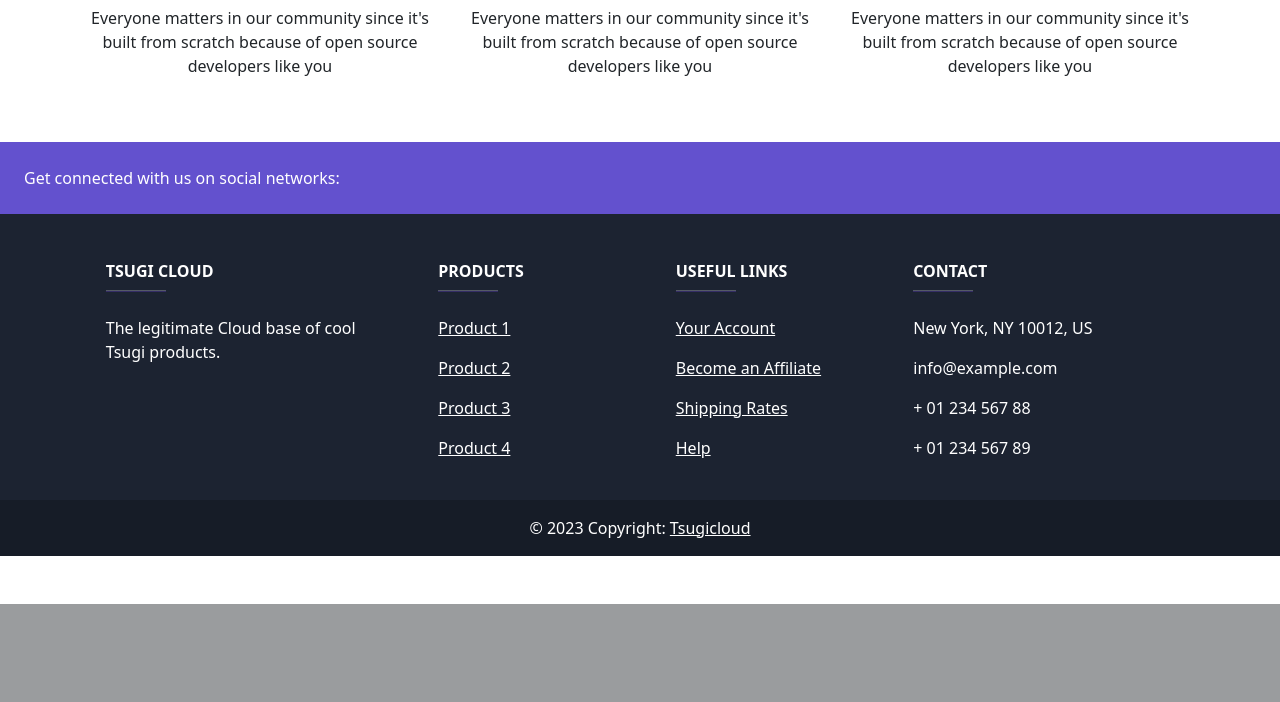
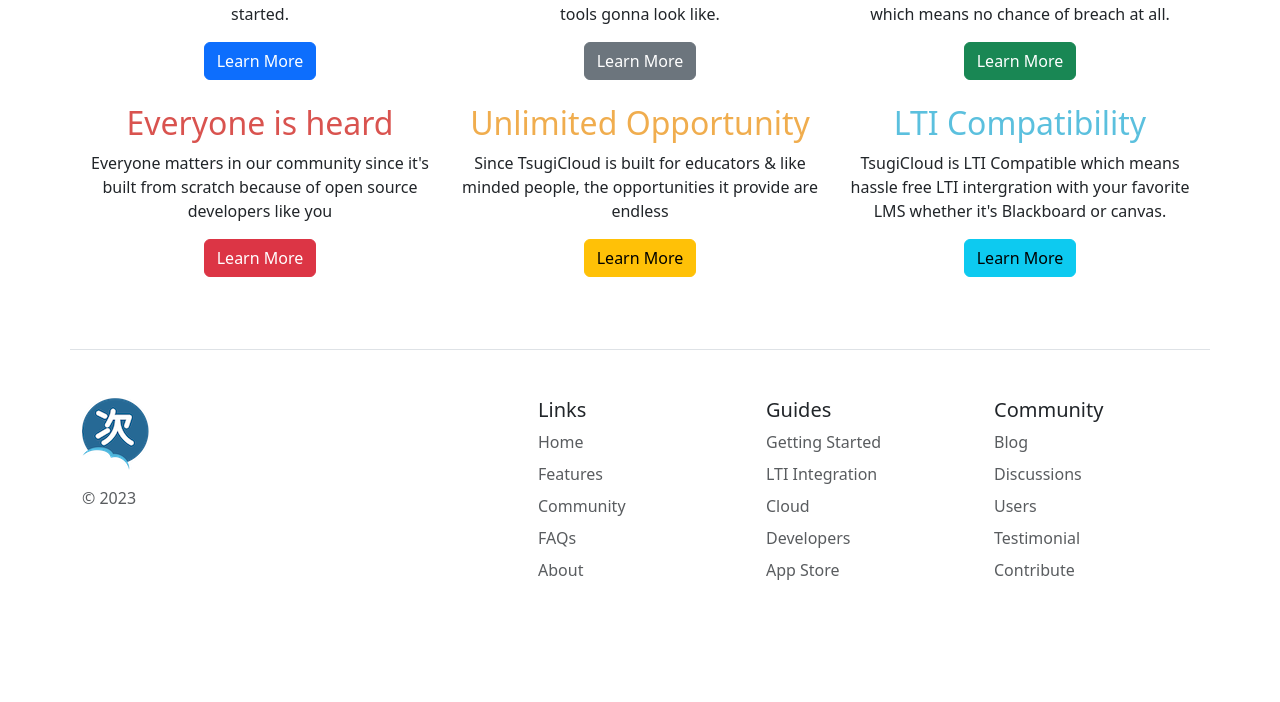
Before and after one commit to pravintargaryen/tsugicloud2023, a PHP site: page / in a window 1280 px wide. Shown: the part 1076-1778 px from the top of the page. Before the commit the page ends 1680 px from the top, so only its background shows below. Run offline with PHP 8.4, Linux system fonts and the light colour scheme.

Commit message:
Add files via upload

```diff
--- a/footer.php
+++ b/footer.php
@@ -1,151 +1,54 @@
 <?php
 class footer {
     static function footer() {
-        echo('<!-- Remove the container if you want to extend the Footer to full width. -->
-        <div class="my-5">
+        echo('
+        <div class="container">
+        <footer class="row row-cols-1 row-cols-sm-2 row-cols-md-5 py-5 my-5 border-top">
+          <div class="col mb-3">
+            <a href="index.php" class="d-flex align-items-center mb-3 link-dark text-decoration-none">
+              <img class="bi me-2" src="logo/TsugiCloud.org/tsugicloud-org_gravatar_72.png"/></img>
+            </a>
+            <p class="text-muted">&copy; 2023</p>
+          </div>
 
-          <!-- Footer -->
-          <footer
-                  class="text-center text-lg-start text-white"
-                  style="background-color: #1c2331"
-                  >
-            <!-- Section: Social media -->
-            <section
-                     class="d-flex justify-content-between p-4"
-                     style="background-color: #6351ce"
-                     >
-              <!-- Left -->
-              <div class="me-5">
-                <span>Get connected with us on social networks:</span>
-              </div>
-              <!-- Left -->
+          <div class="col mb-3">
 
-              <!-- Right -->
-              <div>
-                <a href="" class="text-white me-4">
-                  <i class="fab fa-facebook-f"></i>
-                </a>
-                <a href="" class="text-white me-4">
-                  <i class="fab fa-twitter"></i>
-                </a>
-                <a href="" class="text-white me-4">
-                  <i class="fab fa-google"></i>
-                </a>
-                <a href="" class="text-white me-4">
-                  <i class="fab fa-instagram"></i>
-                </a>
-                <a href="" class="text-white me-4">
-                  <i class="fab fa-linkedin"></i>
-                </a>
-                <a href="" class="text-white me-4">
-                  <i class="fab fa-github"></i>
-                </a>
-              </div>
-              <!-- Right -->
-            </section>
-            <!-- Section: Social media -->
+          </div>
 
-            <!-- Section: Links  -->
-            <section class="">
-              <div class="container text-center text-md-start mt-5">
-                <!-- Grid row -->
-                <div class="row mt-3">
-                  <!-- Grid column -->
-                  <div class="col-md-3 col-lg-4 col-xl-3 mx-auto mb-4">
-                    <!-- Content -->
-                    <h6 class="text-uppercase fw-bold">Tsugi Cloud</h6>
-                    <hr
-                        class="mb-4 mt-0 d-inline-block mx-auto"
-                        style="width: 60px; background-color: #7c4dff; height: 2px"
-                        />
-                    <p>
-                      The legitimate Cloud base of cool Tsugi products.
-                    </p>
-                  </div>
-                  <!-- Grid column -->
+          <div class="col mb-3">
+            <h5>Links</h5>
+            <ul class="nav flex-column">
+              <li class="nav-item mb-2"><a href="#" class="nav-link p-0 text-muted">Home</a></li>
+              <li class="nav-item mb-2"><a href="#" class="nav-link p-0 text-muted">Features</a></li>
+              <li class="nav-item mb-2"><a href="#" class="nav-link p-0 text-muted">Community</a></li>
+              <li class="nav-item mb-2"><a href="#" class="nav-link p-0 text-muted">FAQs</a></li>
+              <li class="nav-item mb-2"><a href="#" class="nav-link p-0 text-muted">About</a></li>
+            </ul>
+          </div>
 
-                  <!-- Grid column -->
-                  <div class="col-md-2 col-lg-2 col-xl-2 mx-auto mb-4">
-                    <!-- Links -->
-                    <h6 class="text-uppercase fw-bold">Products</h6>
-                    <hr
-                        class="mb-4 mt-0 d-inline-block mx-auto"
-                        style="width: 60px; background-color: #7c4dff; height: 2px"
-                        />
-                    <p>
-                      <a href="#!" class="text-white">Product 1</a>
-                    </p>
-                    <p>
-                      <a href="#!" class="text-white">Product 2</a>
-                    </p>
-                    <p>
-                      <a href="#!" class="text-white">Product 3</a>
-                    </p>
-                    <p>
-                      <a href="#!" class="text-white">Product 4</a>
-                    </p>
-                  </div>
-                  <!-- Grid column -->
+          <div class="col mb-3">
+            <h5>Guides</h5>
+            <ul class="nav flex-column">
+              <li class="nav-item mb-2"><a href="#" class="nav-link p-0 text-muted">Getting Started</a></li>
+              <li class="nav-item mb-2"><a href="#" class="nav-link p-0 text-muted">LTI Integration</a></li>
+              <li class="nav-item mb-2"><a href="#" class="nav-link p-0 text-muted">Cloud</a></li>
+              <li class="nav-item mb-2"><a href="#" class="nav-link p-0 text-muted">Developers</a></li>
+              <li class="nav-item mb-2"><a href="#" class="nav-link p-0 text-muted">App Store</a></li>
+            </ul>
+          </div>
 
-                  <!-- Grid column -->
-                  <div class="col-md-3 col-lg-2 col-xl-2 mx-auto mb-4">
-                    <!-- Links -->
-                    <h6 class="text-uppercase fw-bold">Useful links</h6>
-                    <hr
-                        class="mb-4 mt-0 d-inline-block mx-auto"
-                        style="width: 60px; background-color: #7c4dff; height: 2px"
-                        />
-                    <p>
-                      <a href="#!" class="text-white">Your Account</a>
-                    </p>
-                    <p>
-                      <a href="#!" class="text-white">Become an Affiliate</a>
-                    </p>
-                    <p>
-                      <a href="#!" class="text-white">Shipping Rates</a>
-                    </p>
-                    <p>
-                      <a href="#!" class="text-white">Help</a>
-                    </p>
-                  </div>
-                  <!-- Grid column -->
-
-                  <!-- Grid column -->
-                  <div class="col-md-4 col-lg-3 col-xl-3 mx-auto mb-md-0 mb-4">
-                    <!-- Links -->
-                    <h6 class="text-uppercase fw-bold">Contact</h6>
-                    <hr
-                        class="mb-4 mt-0 d-inline-block mx-auto"
-                        style="width: 60px; background-color: #7c4dff; height: 2px"
-                        />
-                    <p><i class="fas fa-home mr-3"></i> New York, NY 10012, US</p>
-                    <p><i class="fas fa-envelope mr-3"></i> info@example.com</p>
-                    <p><i class="fas fa-phone mr-3"></i> + 01 234 567 88</p>
-                    <p><i class="fas fa-print mr-3"></i> + 01 234 567 89</p>
-                  </div>
-                  <!-- Grid column -->
-                </div>
-                <!-- Grid row -->
-              </div>
-            </section>
-            <!-- Section: Links  -->
-
-            <!-- Copyright -->
-            <div
-                 class="text-center p-3"
-                 style="background-color: rgba(0, 0, 0, 0.2)"
-                 >
-              © 2023 Copyright:
-              <a class="text-white" href="#"
-                 >Tsugicloud</a
-                >
-            </div>
-            <!-- Copyright -->
-          </footer>
-          <!-- Footer -->
-
-        </div>
-        <!-- End of .container -->');
+          <div class="col mb-3">
+            <h5>Community</h5>
+            <ul class="nav flex-column">
+              <li class="nav-item mb-2"><a href="#" class="nav-link p-0 text-muted">Blog</a></li>
+              <li class="nav-item mb-2"><a href="#" class="nav-link p-0 text-muted">Discussions</a></li>
+              <li class="nav-item mb-2"><a href="#" class="nav-link p-0 text-muted">Users</a></li>
+              <li class="nav-item mb-2"><a href="#" class="nav-link p-0 text-muted">Testimonial</a></li>
+              <li class="nav-item mb-2"><a href="#" class="nav-link p-0 text-muted">Contribute</a></li>
+            </ul>
+          </div>
+        </footer>
+      </div>');
     }
 }
 
--- a/index.php
+++ b/index.php
@@ -10,25 +10,25 @@ require_once 'nav.php';
     <button type="button" data-bs-target="#carouselExampleCaptions" data-bs-slide-to="2" aria-label="Slide 3"></button>
   </div>
   <div class="carousel-inner">
-    <div class="carousel-item active">
+    <div class="carousel-item active" data-bs-interval="1000">
       <img src="https://upload.wikimedia.org/wikipedia/commons/thumb/b/be/ArtAndFeminism_MoMA18_-_30_-_Editing_with_Megan_Wacha.jpg/1024px-ArtAndFeminism_MoMA18_-_30_-_Editing_with_Megan_Wacha.jpg" class="d-block w-100" alt="...">
       <div class="carousel-caption d-none d-md-block">
-        <h5>First slide label</h5>
-        <p>Some representative placeholder content for the first slide.</p>
+        <h5>Live Support</h5>
+        <p>Tsugicloud offers live support across different organizations.You are on the right hands, we got you covered</p>
       </div>
     </div>
-    <div class="carousel-item">
+    <div class="carousel-item" data-bs-interval="1000">
       <img src="https://upload.wikimedia.org/wikipedia/commons/thumb/3/35/200131-D-RQ659-0001.JPG/1024px-200131-D-RQ659-0001.JPG" class="d-block w-100" alt="...">
       <div class="carousel-caption d-none d-md-block">
-        <h5>Second slide label</h5>
-        <p>Some representative placeholder content for the second slide.</p>
+        <h5>Launch your growth</h5>
+        <p>With Tsugicloud you are always a step head and your productivity grows like a rocket</p>
       </div>
     </div>
-    <div class="carousel-item">
+    <div class="carousel-item" data-bs-interval="1000">
       <img src="https://upload.wikimedia.org/wikipedia/commons/thumb/0/02/Junction_2015.jpg/1024px-Junction_2015.jpg" class="d-block w-100" alt="...">
       <div class="carousel-caption d-none d-md-block">
-        <h5>Third slide label</h5>
-        <p>Some representative placeholder content for the third slide.</p>
+        <h5>Open Community</h5>
+        <p>Tsugicloud is powered by an enthusiastic developers community. You can become one too.</p>
       </div>
     </div>
   </div>
@@ -41,23 +41,53 @@ require_once 'nav.php';
     <span class="visually-hidden">Next</span>
   </button>
 </div>
+<br>
 <div class="container text-center">
   <div class="row align-items-center">
     <div class="col">
-      <h2>Including all Voices</h2>
-      <p>Everyone matters in our community since it's built from scratch because of open source developers like you </p>
+      <h2 style="color:#0275d8">Get Started</h2>
+      <p>A place for anyone just getting started on Tsugicloud just like you. Read our docs to get started.  </p>
+      <button type="button" class="btn btn-primary">Learn More</button>
     </div>
     <div class="col">
-    <h2>Unlocking Opportunity</h2>
-    <p>Everyone matters in our community since it's built from scratch because of open source developers like you </p>
+    <h2 style="color:#292b2c">Customizable</h2>
+    <p>Experience TsugiCloud the way you want including UI/UX. After all you decide how your tools gonna look like. </p>
+    <button type="button" class="btn btn-secondary">Learn More</button>
     </div>
     <div class="col">
-    <h2>Protecting Users</h2>
-    <p>Everyone matters in our community since it's built from scratch because of open source developers like you </p>
+    <h2 style="color:#5cb85c">User Protectable</h2>
+    <p>All your data will be ending up in your server. So there's no hassle or third party requirments which
+      means no chance of breach at all.
+    </p>
+    <button type="button" class="btn btn-success">Learn More</button>
     </div>
+
   </div>
 </div>
+<br>
+<div class="container text-center">
+  <div class="row align-items-center">
+    <div class="col">
+      <h2 style="color:#d9534f">Everyone is heard</h2>
+      <p>Everyone matters in our community since it's built from scratch because of open source developers like you </p>
+      <button type="button" class="btn btn-danger">Learn More</button>
+    </div>
+    <div class="col">
+    <h2 style="color:#f0ad4e">Unlimited Opportunity</h2>
+    <p>Since TsugiCloud is built for educators & like minded people, the opportunities it provide are endless </p>
+    <button type="button" class="btn btn-warning">Learn More</button>
+    </div>
+    <div class="col">
+    <h2 style="color:#5bc0de">LTI Compatibility</h2>
+    <p>TsugiCloud is LTI Compatible which means hassle free LTI intergration with your favorite LMS whether it's Blackboard or canvas. </p>
+    <button type="button" class="btn btn-info">Learn More</button>
+    </div>
+
+  </div>
+</div>
+<br>
 <?php
 require_once 'footer.php';
 ?>
+
 </html>
--- a/nav.php
+++ b/nav.php
@@ -1,13 +1,15 @@
 <?php
 class nav {
 static function navbar() {
-    echo ('<nav class= "navbar navbar-expand-lg bg-dark" data-bs-theme="dark">
+    echo ('
+  <nav class="navbar navbar-expand-lg fixed-top navbar-dark bg-dark" aria-label="Main navigation">
   <div class="container-fluid">
-      <a class="navbar-brand" href="index.php"><img src ="logo/logo.png" height="50px"/></a>
-      <button class="navbar-toggler" type="button" data-bs-toggle="collapse" data-bs-target="#navbarSupportedContent" aria-controls="navbarSupportedContent" aria-expanded="false" aria-label="Toggle navigation">
+    <a class="navbar-brand" href="index.php"><img src ="logo/logo.png" height="30px"/></a>
+    <button class="navbar-toggler p-0 border-0" type="button" id="navbarSideCollapse" aria-label="Toggle navigation">
       <span class="navbar-toggler-icon"></span>
     </button>
-      <div class="collapse navbar-collapse" id="navbarSupportedContent">
+
+    <div class="navbar-collapse offcanvas-collapse" id="navbarsExampleDefault">
       <ul class="navbar-nav me-auto mb-2 mb-lg-0">
         <li class="nav-item">
         <a class="nav-link active" aria-current="page" href="index.php">Home</a>
@@ -16,20 +18,17 @@ static function navbar() {
         <a class="nav-link" href="https://www.tsugicloud.org/tsugidash" target="_Blank">App Store</a>
         </li>
         <li class="nav-item dropdown">
-            <a class="nav-link dropdown-toggle" href="#" role="button" data-bs-toggle="dropdown" aria-expanded="false">
-              More
-            </a>
+          <a class="nav-link dropdown-toggle" href="#" data-bs-toggle="dropdown" aria-expanded="false">More</a>
           <ul class="dropdown-menu">
-              <li><a class="dropdown-item" href="#">Docs</a></li>
+            <li><a class="dropdown-item" href="docs.php">Docs</a></li>
             <li><a class="dropdown-item" href="#">Privacy</a></li>
-              <li><hr class="dropdown-divider"></li>
             <li><a class="dropdown-item" href="#">FAQ</a></li>
           </ul>
         </li>
       </ul>
       <form class="d-flex" role="search">
         <input class="form-control me-2" type="search" placeholder="Search" aria-label="Search">
-          <button class="btn btn-outline-primary" type="submit">Search</button>
+        <button class="btn btn-outline-danger" type="submit">Search</button>
       </form>
     </div>
   </div>
```
Also changed, not shown: docs.php (added, +10 -0 lines), sidebar.php (added, +51 -0 lines). Lines whose indentation alone changed are shown as unchanged.
